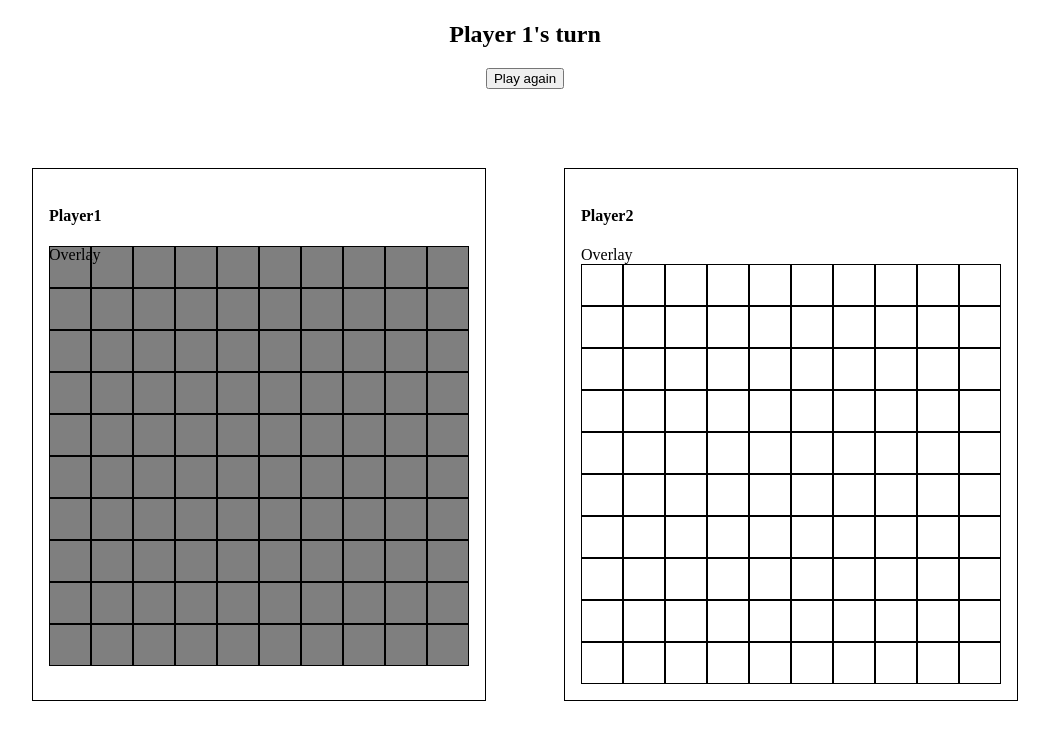
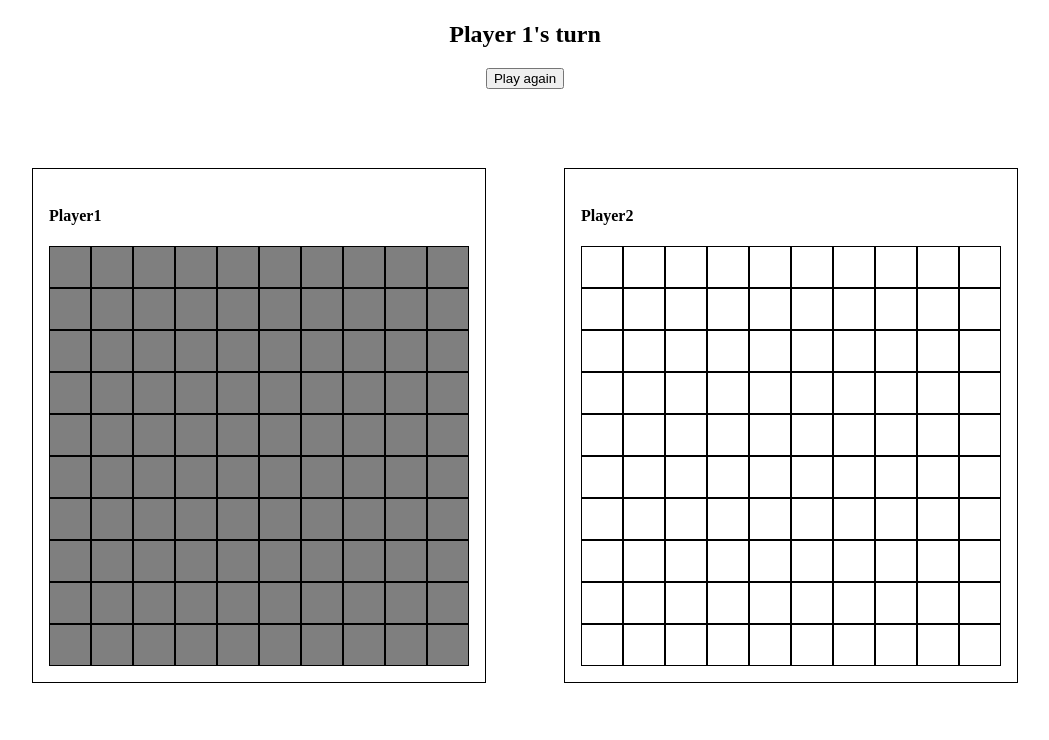
Before and after one commit to Andy-git985/battleship-h, a website with bundled scripts: page index.html in a window 1280 px wide. Shown: the whole page, without its empty margins (115-1164 px from the left). Built offline with nearby package versions, Linux system fonts and the light colour scheme.

Commit message:
deleted overlay text

```diff
--- a/index.html
+++ b/index.html
@@ -21,7 +21,7 @@
       <div class="board">
         <h4>Player1</h4>
         <div class="container">
-          <div id="board1-overlay">Overlay</div>
+          <div id="board1-overlay"></div>
           <div id="board1" class="grid">
             <!-- Board index information -->
           </div>
@@ -31,7 +31,7 @@
       <div class="board">
         <h4>Player2</h4>
         <div class="container">
-          <div id="board2-overlay">Overlay</div>
+          <div id="board2-overlay"></div>
           <div id="board2" class="grid">
             <!-- Board index information -->
           </div>
```
